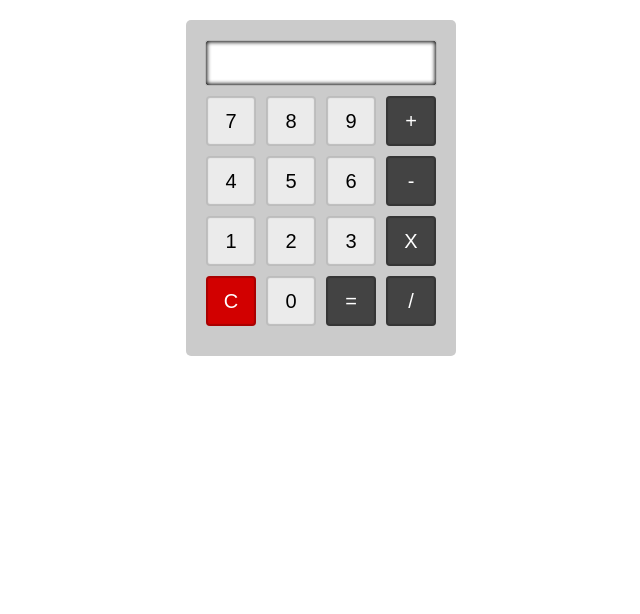
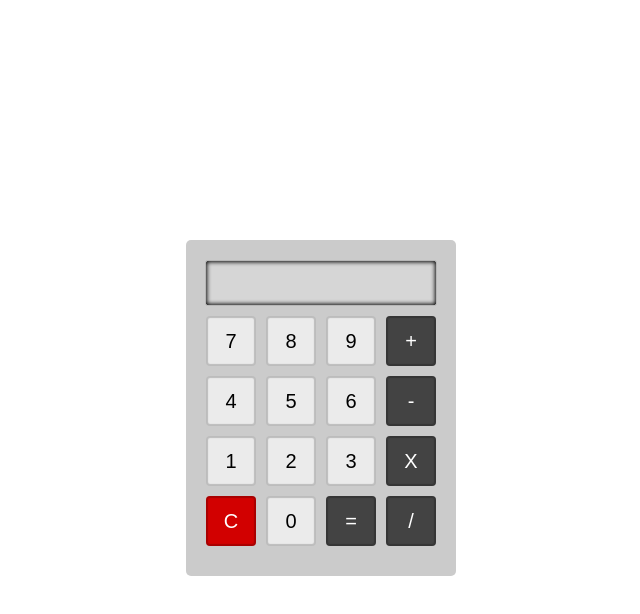
Before and after one commit to adil-afridi/Calculator_task, a plain HTML site: page index.html in a window 1280 px wide. Shown: the whole page, without its empty margins (327-967 px from the left). Drawn offline with Linux system fonts and the light colour scheme.

Commit message:
last commit

```diff
--- a/index.html
+++ b/index.html
@@ -10,7 +10,7 @@
 
     <div class="container">
       <header>
-        <input type="text" name="" class="input" />
+        <input type="text" name="" class="input"  disabled/>
       </header>
       <div class="hero_container">
         <div class="row">
--- a/script.js
+++ b/script.js
@@ -1,7 +1,7 @@
 var input = document.querySelector(".input");
 
-function add(num) {
-  input.value += num;
+function add(val) {
+  input.value += val;
 }
 
 function result() {
--- a/style.css
+++ b/style.css
@@ -1,10 +1,12 @@
 body{
     width: 100%;
     height: 100vh;
+    display: flex;
+    justify-content: center;
+    align-items: center;
 }
 
 .container{
-    margin: 20px auto;
     background-color: #CBCBCB;
     width: 250px;
     height: auto;
@@ -25,6 +27,7 @@ body{
     font-size: 16px;
     border-radius: 2.5px;
     border: 1px solid #B7B7B7;
+    text-align: right;
 }
 
 
```
